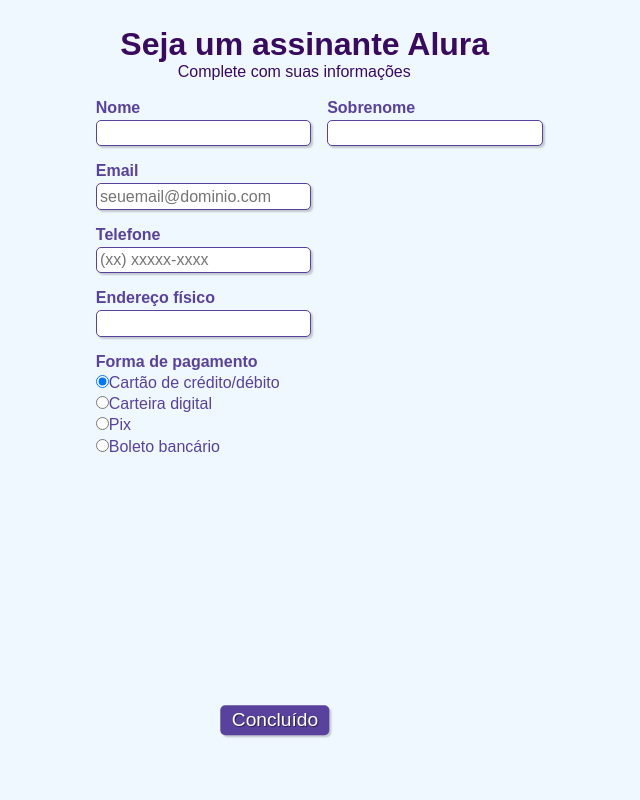
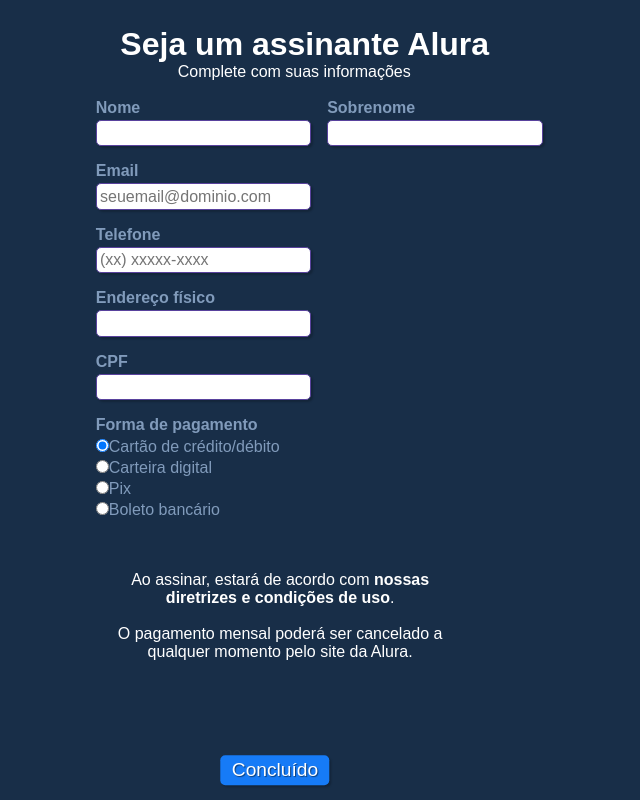
Before and after one commit to letiiiciiiiiaaaaa/coiso-alura, a plain HTML site: page form.html in a window 1280 px wide. Shown: the whole page, without its empty margins (365-1005 px from the left). Drawn offline with Linux system fonts and the light colour scheme.

Commit message:
Add files via upload

```diff
--- a/form.css
+++ b/form.css
@@ -6,15 +6,23 @@
 
 #titulo{
     font-family: sans-serif;
-    color: #380B61;
+    color: #ffffff;
     margin-left: 3%;
 }
 
 
 #subtitulo{
     font-family: sans-serif;
-    color: #380B61;
+    color: #ffffff;
     margin-left: 10%;
+}
+
+
+#sla{
+    font-family: sans-serif;
+    color: #ffffff;
+    text-align: center;
+    padding-right: 55%;
 }
 
 
@@ -29,10 +37,9 @@ fieldset{
 
 
 body{
-    background-color: #F0F8FF;
+    background-color: #182e48;
     font-family: sans-serif;
     font-size: 1em;
-    color: #59429d;
     margin-left: 36%;
     margin-top: 2%;
     justify-content: center;
@@ -64,7 +71,7 @@ input, select, textarea, button{
 
 .campo label{
     margin-bottom: 0.2em;
-    color: #59429d;
+    color: #819bbb;
     display: block;
 }
 
@@ -95,7 +102,7 @@ fieldset.grupo .campo{
 
 .botao{
     font-size: 1.2em;
-    background: #59429d;
+    background: #167bf7;
     border: 0;
     margin-bottom: 1em;
     color: #ffffff;
@@ -106,12 +113,13 @@ fieldset.grupo .campo{
     top: 90%;
     left: 50%;
     margin-right: -50%;
-    transform: translate(-50%, -50%)
+    transform: translate(-50%, -50%);
+    margin-top: 50px;
 }
 
 
 .botao:hover{
-    background: #CCBBFF;
+    background: #004aa4;
     box-shadow: inset 2px 2px 2px rgba(0,0,0,0.2);
     text-shadow: none;
 }
--- a/form.html
+++ b/form.html
@@ -61,6 +61,14 @@
 
         <div class="campo">
 
+            <label for="cpf"><strong>CPF</strong></label>
+            <input type="text" name="cpf" id="cpf" required>
+
+        </div>
+
+
+        <div class="campo">
+
             <label><strong>Forma de pagamento</strong></label>
 
             <label><input type="radio" name="devweb" value="cartao" checked>Cartão de crédito/débito</label>
@@ -72,7 +80,10 @@
             <label><input type="radio" name="devweb" value="boleto">Boleto bancário</label>
 
         </div>
+        <br><br>
+        <p id="sla">Ao assinar, estará de acordo com<strong> nossas diretrizes e condições de uso</strong>. <br><br>O pagamento mensal poderá ser cancelado a qualquer momento pelo site da Alura. </p>
 
+        <br><br>
 
         <button class="botao" type="submit" onsubmit="">Concluído</button>
 
```
